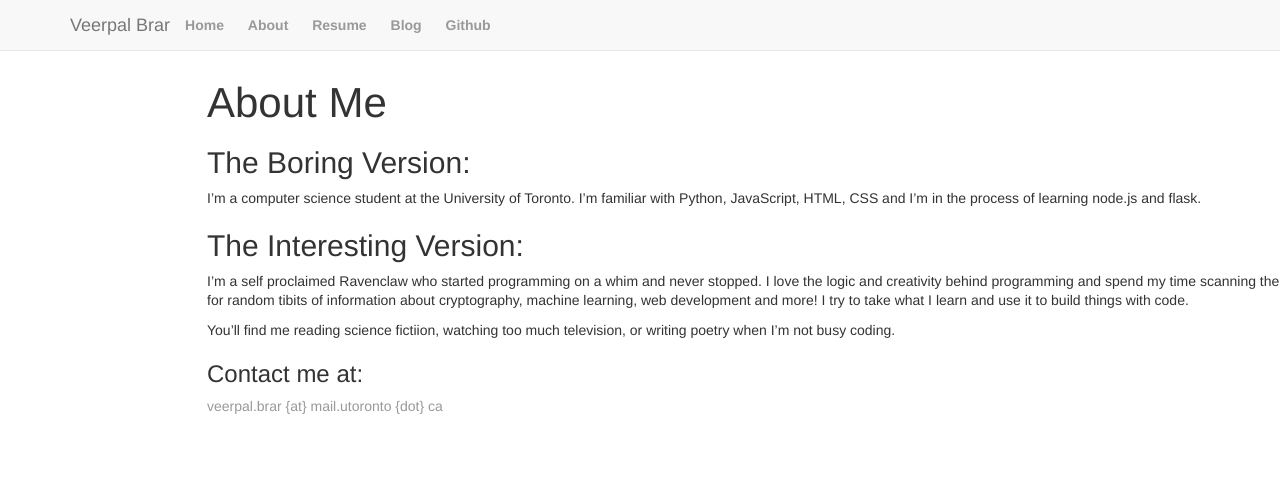
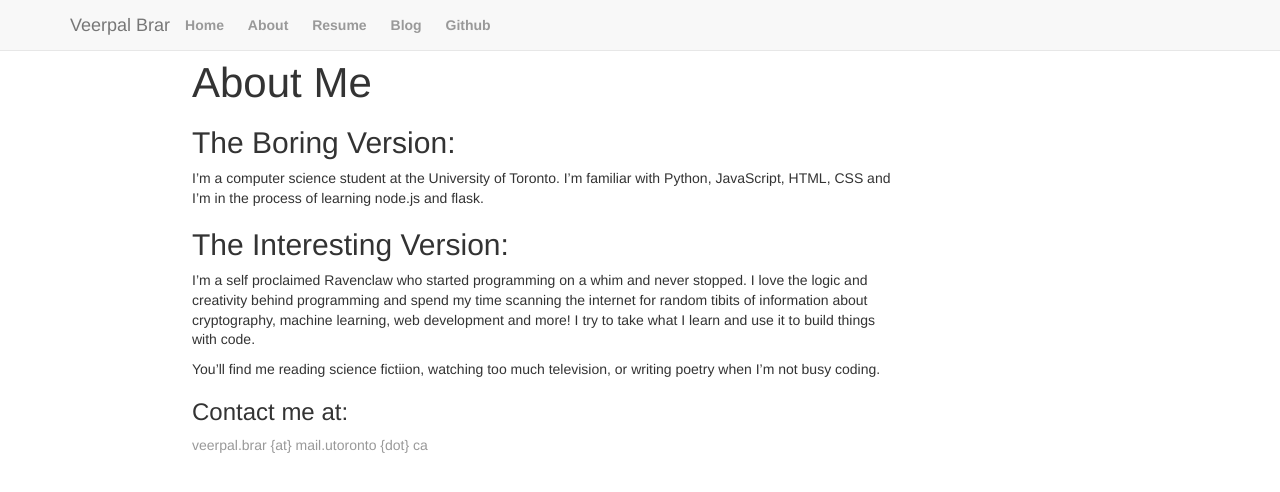
Before and after one commit to VeerpalBrar/VeerpalBrar.github.io, a Jekyll site: the page built from about.md, in a window 1280 px wide. Shown: the top 492 px of the page. Built offline with Jekyll 4.4.1, drawn with Linux system fonts in a browser that asks for light colours.

Commit message:
Update default.html

```diff
--- a/_layouts/default.html
+++ b/_layouts/default.html
@@ -47,7 +47,7 @@
             </div><!--/.nav-collapse -->
         </div>
     </nav>
-    <div class="container">
+    <div class="container-small">
         {{ content }}
     </div><!-- /.content -->
 </body>
```
